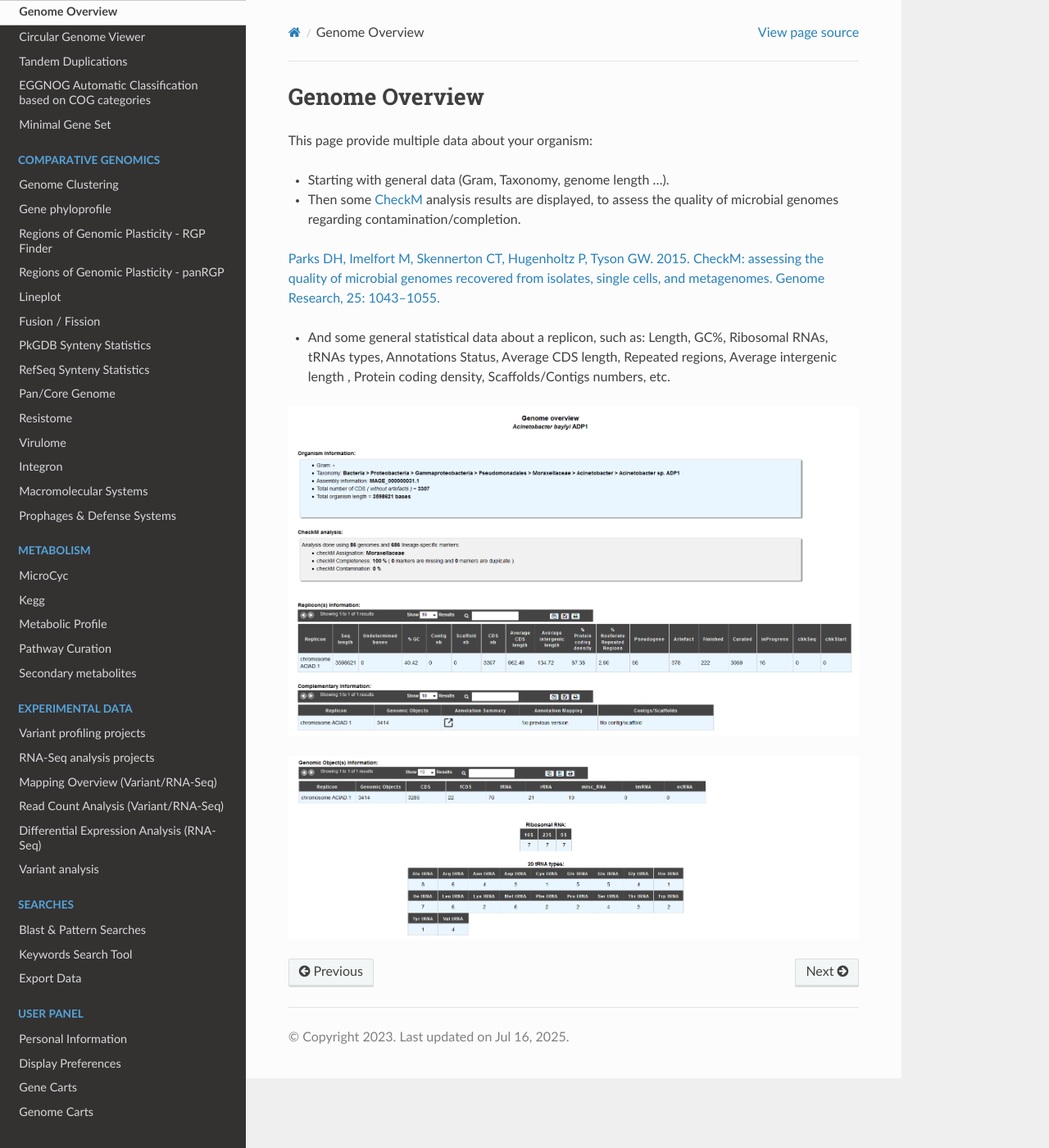
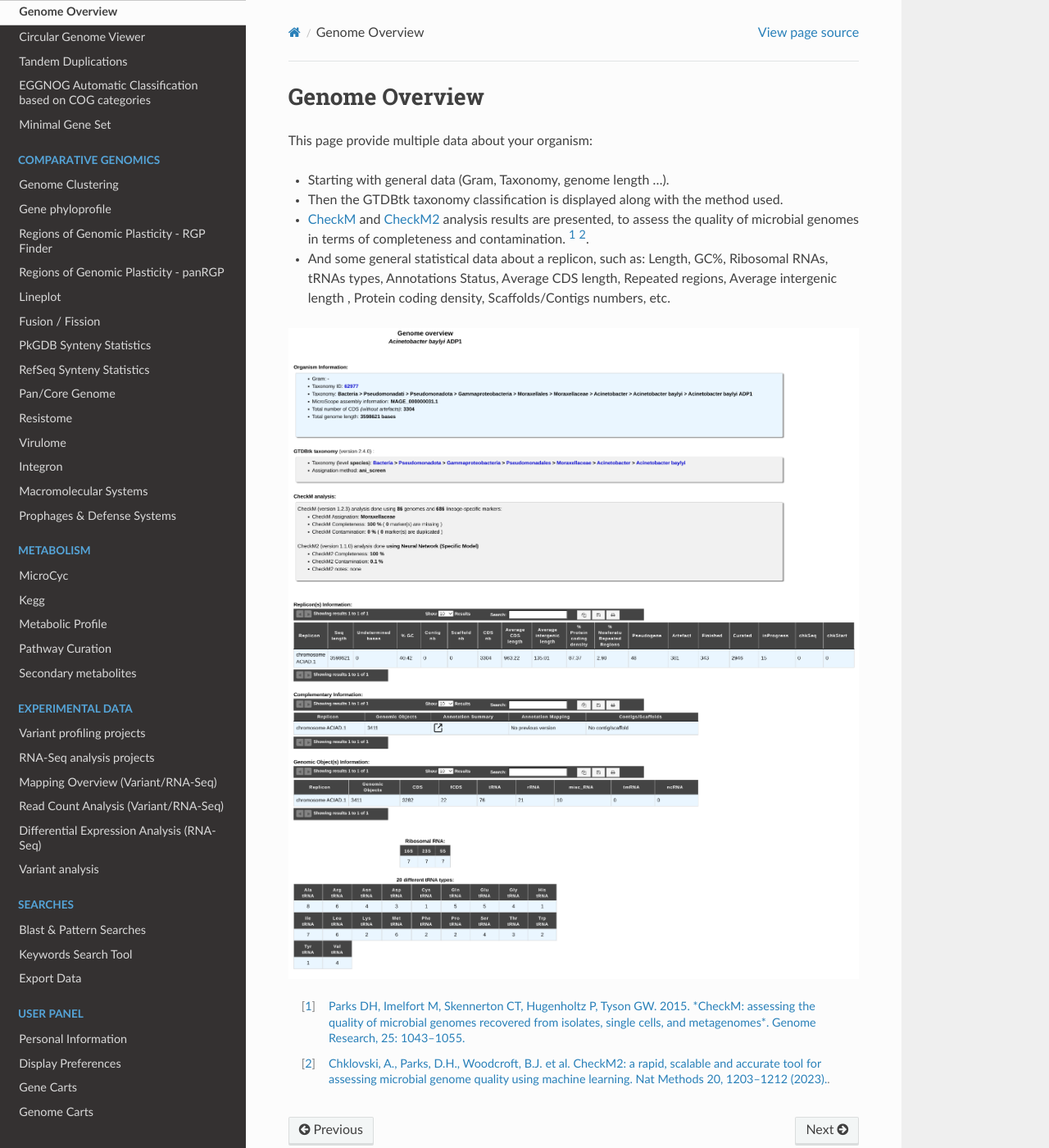
Before and after one commit to labgem/microscope-user-doc, a Sphinx documentation site: the page built from docs/content/genomic/overview.rst, in a window 1280 px wide and 1400 px high. Shown: the whole window at 82% size. Built offline with Sphinx 7.4.7 and the Read the Docs theme 3.1.0, drawn with Linux system fonts in a browser that asks for light colours; formulas are drawn with MathJax 3.

Commit message:
Update genome-overview page with GTDBtk and CheckM2

```diff
--- a/docs/content/genomic/overview.rst
+++ b/docs/content/genomic/overview.rst
@@ -7,13 +7,11 @@ Genome Overview
 This page provide multiple data about your organism:
 
 * Starting with general data (Gram, Taxonomy, genome length ...).
-* Then some `CheckM <https://github.com/Ecogenomics/CheckM/wiki>`_ analysis results are displayed, to assess the quality of microbial genomes regarding contamination/completion.
-
-`Parks DH, Imelfort M, Skennerton CT, Hugenholtz P, Tyson GW. 2015. CheckM: assessing the quality of microbial genomes recovered from isolates, single cells, and metagenomes. Genome Research, 25: 1043–1055. <https://genome.cshlp.org/content/25/7/1043.short>`_
-
+* Then the GTDBtk taxonomy classification is displayed along with the method used.
+* `CheckM <https://github.com/Ecogenomics/CheckM/wiki>`_ and `CheckM2 <https://github.com/chklovski/CheckM2>`_ analysis results are presented, to assess the quality of microbial genomes in terms of completeness and contamination. [1]_ [2]_.
 * And some general statistical data about a replicon, such as: Length, GC%, Ribosomal RNAs, tRNAs types, Annotations Status, Average CDS length, Repeated regions, Average intergenic length , Protein coding density, Scaffolds/Contigs numbers, etc.
 
+.. image:: img/overview.png
 
-.. image:: img/overview1.PNG
-
-.. image:: img/overview2.PNG
+.. [1] `Parks DH, Imelfort M, Skennerton CT, Hugenholtz P, Tyson GW. 2015. *CheckM: assessing the quality of microbial genomes recovered from isolates, single cells, and metagenomes*. Genome Research, 25: 1043–1055. <https://genome.cshlp.org/content/25/7/1043.short>`_
+.. [2] `Chklovski, A., Parks, D.H., Woodcroft, B.J. et al. CheckM2: a rapid, scalable and accurate tool for assessing microbial genome quality using machine learning. Nat Methods 20, 1203–1212 (2023). <https://doi.org/10.1038/s41592-023-01940-w>`_.
```
Also changed, not shown: docs/content/genomic/img/overview.png (renamed from docs/content/genomic/overview.png).
